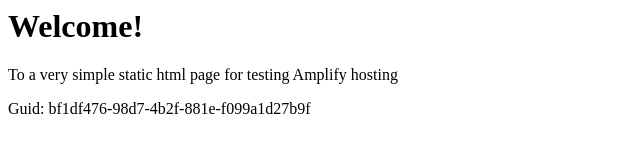
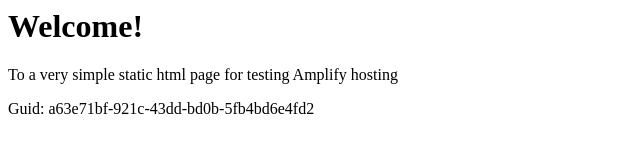
Before and after one commit to aws-aemilia-syd/Github-PR-Commit-Integration-Test-DoNotTouch-GitHubWebhookPushCanaryTest-v1-preprod-ap-southeast-2, a website: page src/index.html in a window 1280 px wide. Shown: the full height of the page, 0-640 px from the left. Drawn offline with Linux system fonts and the light colour scheme.

Commit message:
commit from integ tests

```diff
--- a/src/index.html
+++ b/src/index.html
@@ -12,6 +12,6 @@
 <body>
     <h1>Welcome!</h1>
     <p>To a very simple static html page for testing Amplify hosting</p>
-    <p>Guid: bf1df476-98d7-4b2f-881e-f099a1d27b9f</p></body>
+    <p>Guid: a63e71bf-921c-43dd-bd0b-5fb4bd6e4fd2</p></body>
 
 </html>
```
